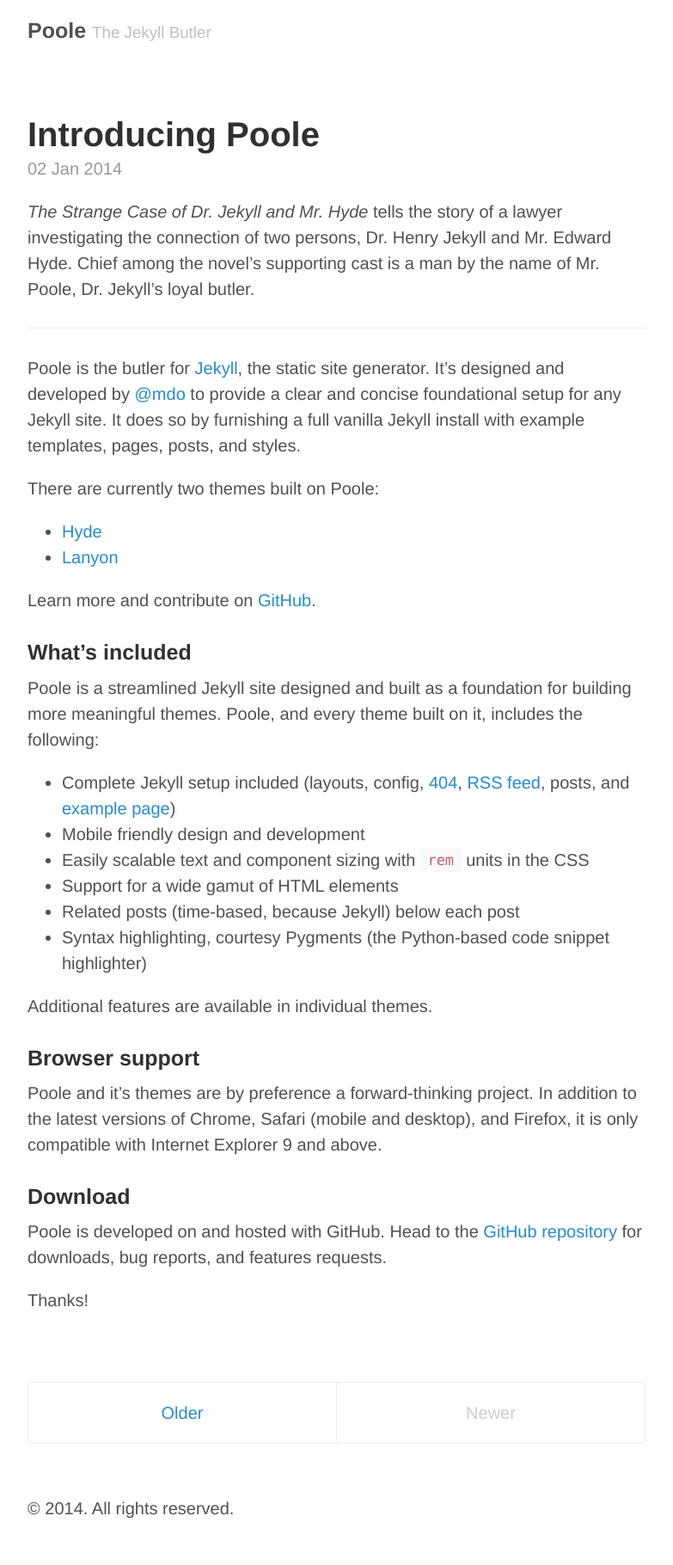
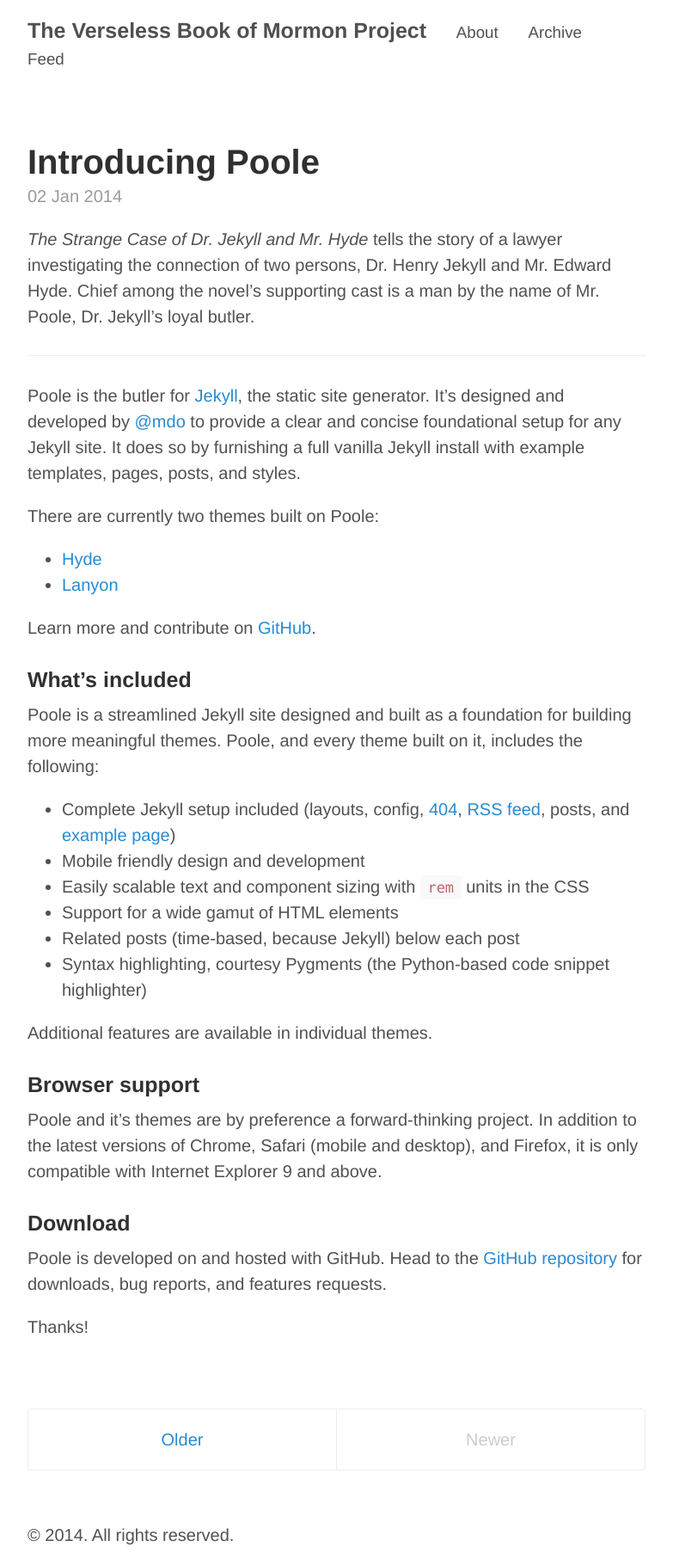
Before and after one commit to honestcoyote/honestcoyote.github.io, a Jekyll site: the page built from index.html, in a window 1280 px wide. Shown: the whole page at 86% size, without its empty margins (248-1031 px from the left). Built offline with Jekyll 4.4.1, drawn with Linux system fonts in a browser that asks for light colours; Markdown is read by kramdown in place of the engine named in the settings; the list of posts is cut into pages by our own code; before the commit the page ends 1789 px from its top, so only the background shows below that.

Commit message:
poole-test2

```diff
--- a/_config.yml
+++ b/_config.yml
@@ -6,17 +6,21 @@
 permalink:        pretty
 
 # Setup
-title:            Poole
-tagline:          The Jekyll Butler
-url:              http://getpoole.com
+title:            The Verseless Book of Mormon Project
+tagline:
+url:              http://honestcoyote.github.io
 paginate:         1
 baseurl:          /
 author:
-  name:           Mark Otto
-  url:            https://twitter.com/mdo
-  email:          markdotto@gmail.com
+  name:
+  url:
+  email:          pandaba@gmail.com
 
 # Custom vars
 version:          1.0.0
 github:
-  repo:           https://github.com/poole/poole
+  repo:           https://github.com/honestcoyote
+pages_list:
+  About: '/about'
+  Archive: '/archive'
+  Feed: '/atom.xml'
--- a/_layouts/default.html
+++ b/_layouts/default.html
@@ -7,10 +7,14 @@
 
     <div class="container content">
       <div class="masthead">
-        <h3 class="masthead-title">
-          <a href="{{ site.baseurl }}" title="Home">{{ site.title }}</a>
-          <small>{{ site.tagline }}</small>
-        </h3>
+		<h3 class="masthead-title">
+			<a href="/" title="Home">{{ site.title }}</a>
+
+			{% for page in site.pages_list %}
+			  &nbsp;&nbsp;&nbsp;
+			  <small><a href="{{ page[1]  }}">{{ page[0] }}</a></small>
+			{% endfor %}
+		</h3>
       </div>
 
       {{ content }}
```
Also changed, not shown: archive.md (added, +10 -0 lines).
